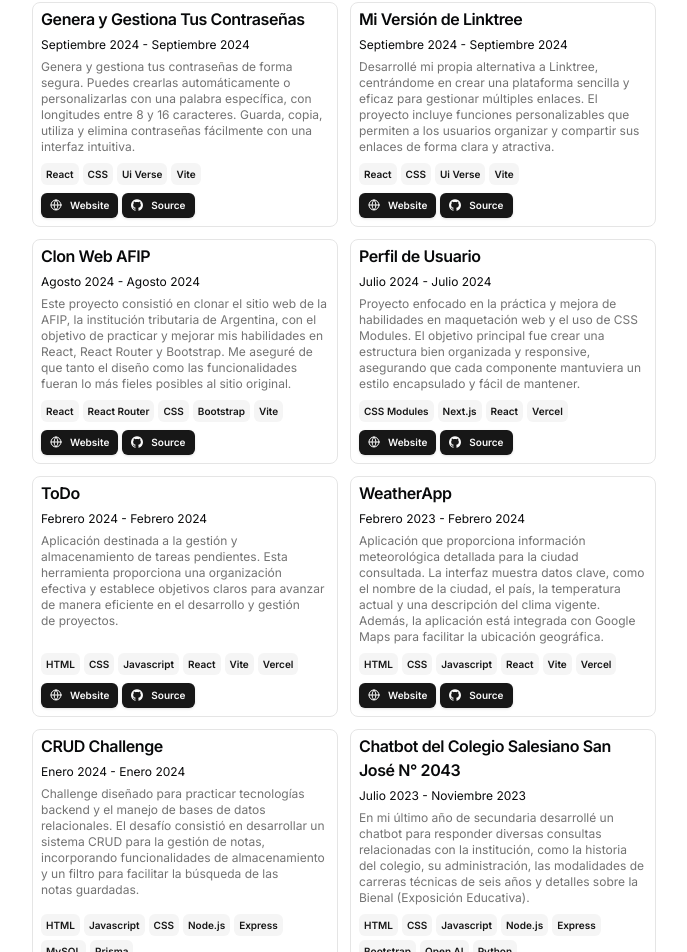
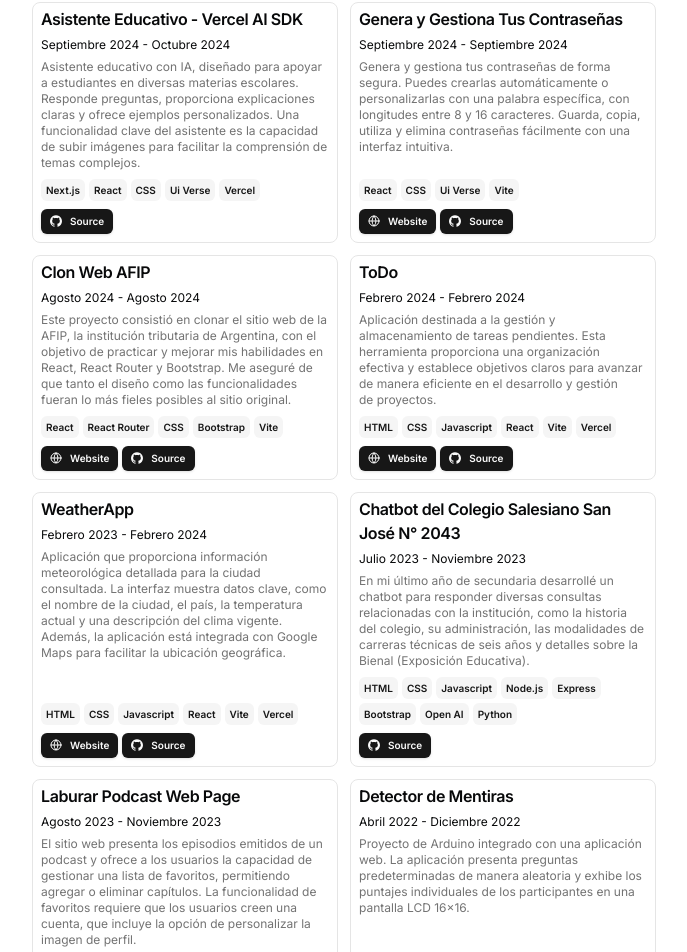
Before and after one commit to Benit0Trdlla/Portfolio, a Next.js app: page / in a window 1280 px wide. Shown: the part 1213-2165 px from the top of the page, without its empty margins (296-983 px from the left). Built offline with nearby package versions, Linux system fonts and the light colour scheme.

Commit message:
Update resume.tsx

```diff
--- a/src/data/resume.tsx
+++ b/src/data/resume.tsx
@@ -87,6 +87,28 @@
   ],
   projects: [
     {
+      title: "Asistente Educativo - Vercel AI SDK",
+      href: "",
+      dates: "Septiembre 2024 - Octubre 2024",
+      active: true,
+      description:
+        "Asistente educativo con IA, diseñado para apoyar a estudiantes en diversas materias escolares. Responde preguntas, proporciona explicaciones claras y ofrece ejemplos personalizados. Una funcionalidad clave del asistente es la capacidad de subir imágenes para facilitar la comprensión de temas complejos.",
+      technologies: [
+        "Next.js",
+        "React",
+        "CSS",
+        "Ui Verse",
+        "Vercel",
+      ],
+      links: [
+        {
+          type: "Source",
+          href: "https://github.com/Benit0Trdlla/Educational-Assistant",
+          icon: <Icons.github className="size-3" />,
+        },
+      ],
+    },
+    {
       title: "Genera y Gestiona Tus Contraseñas",
       href: "https://genera-y-gestiona-tus-contrasenas-gray.vercel.app/",
       dates: "Septiembre 2024 - Septiembre 2024",
@@ -112,32 +134,32 @@
         },
       ],
     },
-    {
-      title: "Mi Versión de Linktree",
-      href: "https://my-linktree-pink.vercel.app/",
-      dates: "Septiembre 2024 - Septiembre 2024",
-      active: true,
-      description:
-        "Desarrollé mi propia alternativa a Linktree, centrándome en crear una plataforma sencilla y eficaz para gestionar múltiples enlaces. El proyecto incluye funciones personalizables que permiten a los usuarios organizar y compartir sus enlaces de forma clara y atractiva.",
-      technologies: [
-        "React",
-        "CSS",
-        "Ui Verse",
-        "Vite",
-      ],
-      links: [
-        {
-          type: "Website",
-          href: "https://my-linktree-pink.vercel.app/",
-          icon: <Icons.globe className="size-3" />,
-        },
-        {
-          type: "Source",
-          href: "https://github.com/Benit0Trdlla/My-Linktree",
-          icon: <Icons.github className="size-3" />,
-        },
-      ],
-    },
+    // {
+    //   title: "Mi Versión de Linktree",
+    //   href: "https://my-linktree-pink.vercel.app/",
+    //   dates: "Septiembre 2024 - Septiembre 2024",
+    //   active: true,
+    //   description:
+    //     "Desarrollé mi propia alternativa a Linktree, centrándome en crear una plataforma sencilla y eficaz para gestionar múltiples enlaces. El proyecto incluye funciones personalizables que permiten a los usuarios organizar y compartir sus enlaces de forma clara y atractiva.",
+    //   technologies: [
+    //     "React",
+    //     "CSS",
+    //     "Ui Verse",
+    //     "Vite",
+    //   ],
+    //   links: [
+    //     {
+    //       type: "Website",
+    //       href: "https://my-linktree-pink.vercel.app/",
+    //       icon: <Icons.globe className="size-3" />,
+    //     },
+    //     {
+    //       type: "Source",
+    //       href: "https://github.com/Benit0Trdlla/My-Linktree",
+    //       icon: <Icons.github className="size-3" />,
+    //     },
+    //   ],
+    // },
     {
       title: "Clon Web AFIP",
       href: "https://clon-afip.vercel.app/",
@@ -165,32 +187,32 @@
         },
       ],
     },
-    {
-      title: "Perfil de Usuario",
-      href: "https://todo-teal-two.vercel.app/",
-      dates: "Julio 2024 - Julio 2024",
-      active: true,
-      description:
-        "Proyecto enfocado en la práctica y mejora de habilidades en maquetación web y el uso de CSS Modules. El objetivo principal fue crear una estructura bien organizada y responsive, asegurando que cada componente mantuviera un estilo encapsulado y fácil de mantener.",
-      technologies: [
-        "CSS Modules",
-        "Next.js",
-        "React",
-        "Vercel",
-      ],
-      links: [
-        {
-          type: "Website",
-          href: "https://perfil-de-usuario-two.vercel.app/",
-          icon: <Icons.globe className="size-3" />,
-        },
-        {
-          type: "Source",
-          href: "https://github.com/Benit0Trdlla/Perfil-de-Usuario",
-          icon: <Icons.github className="size-3" />,
-        },
-      ],
-    },
+    // {
+    //   title: "Perfil de Usuario",
+    //   href: "https://todo-teal-two.vercel.app/",
+    //   dates: "Julio 2024 - Julio 2024",
+    //   active: true,
+    //   description:
+    //     "Proyecto enfocado en la práctica y mejora de habilidades en maquetación web y el uso de CSS Modules. El objetivo principal fue crear una estructura bien organizada y responsive, asegurando que cada componente mantuviera un estilo encapsulado y fácil de mantener.",
+    //   technologies: [
+    //     "CSS Modules",
+    //     "Next.js",
+    //     "React",
+    //     "Vercel",
+    //   ],
+    //   links: [
+    //     {
+    //       type: "Website",
+    //       href: "https://perfil-de-usuario-two.vercel.app/",
+    //       icon: <Icons.globe className="size-3" />,
+    //     },
+    //     {
+    //       type: "Source",
+    //       href: "https://github.com/Benit0Trdlla/Perfil-de-Usuario",
+    //       icon: <Icons.github className="size-3" />,
+    //     },
+    //   ],
+    // },
     {
       title: "ToDo",
       href: "https://todo-teal-two.vercel.app/",
@@ -248,30 +270,30 @@
         },
       ],
     },
-    {
-      title: "CRUD Challenge",
-      href: "#",
-      dates: "Enero 2024 - Enero 2024",
-      active: true,
-      description:
-        "Challenge diseñado para practicar tecnologías backend y el manejo de bases de datos relacionales. El desafío consistió en desarrollar un sistema CRUD para la gestión de notas, incorporando funcionalidades de almacenamiento y un filtro para facilitar la búsqueda de las notas guardadas.",
-      technologies: [
-        "HTML",
-        "Javascript",
-        "CSS",
-        "Node.js",
-        "Express",
-        "MySQL",
-        "Prisma",
-      ],
-      links: [
-        {
-          type: "Source",
-          href: "https://github.com/Benit0Trdlla/CRUD-Challenge",
-          icon: <Icons.github className="size-3" />,
-        },
-      ],
-    },
+    // {
+    //   title: "CRUD Challenge",
+    //   href: "#",
+    //   dates: "Enero 2024 - Enero 2024",
+    //   active: true,
+    //   description:
+    //     "Challenge diseñado para practicar tecnologías backend y el manejo de bases de datos relacionales. El desafío consistió en desarrollar un sistema CRUD para la gestión de notas, incorporando funcionalidades de almacenamiento y un filtro para facilitar la búsqueda de las notas guardadas.",
+    //   technologies: [
+    //     "HTML",
+    //     "Javascript",
+    //     "CSS",
+    //     "Node.js",
+    //     "Express",
+    //     "MySQL",
+    //     "Prisma",
+    //   ],
+    //   links: [
+    //     {
+    //       type: "Source",
+    //       href: "https://github.com/Benit0Trdlla/CRUD-Challenge",
+    //       icon: <Icons.github className="size-3" />,
+    //     },
+    //   ],
+    // },
     {
       title: "Chatbot del Colegio Salesiano San José N° 2043",
       href: "#",
```
